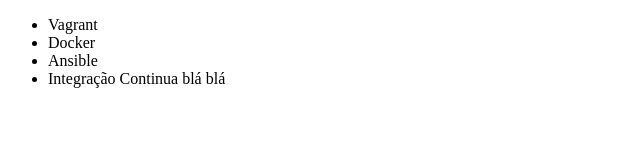
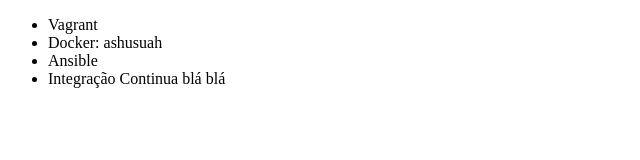
Before and after one commit to victorgos/Git, a plain HTML site: page index.html in a window 1280 px wide. Shown: the full height of the page, 0-640 px from the left. Drawn offline with Linux system fonts and the light colour scheme.

Commit message:
Corrigindo bug

```diff
--- a/index.html
+++ b/index.html
@@ -7,7 +7,7 @@
 <body>
     <ul>
         <li>Vagrant</li>
-        <li>Docker</li>
+        <li>Docker: ashusuah</li>
         <li>Ansible</li>
         <li>Integração Continua blá blá</li>
     </ul>
```
Also changed, not shown: 1 other file.
